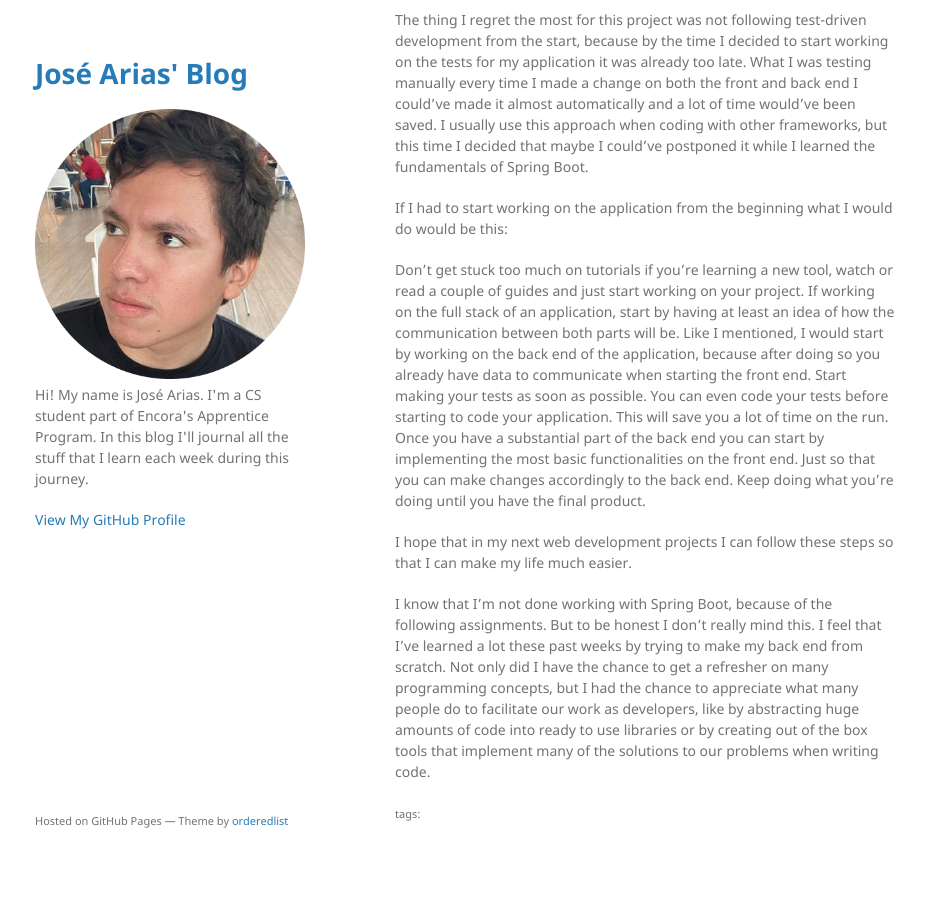
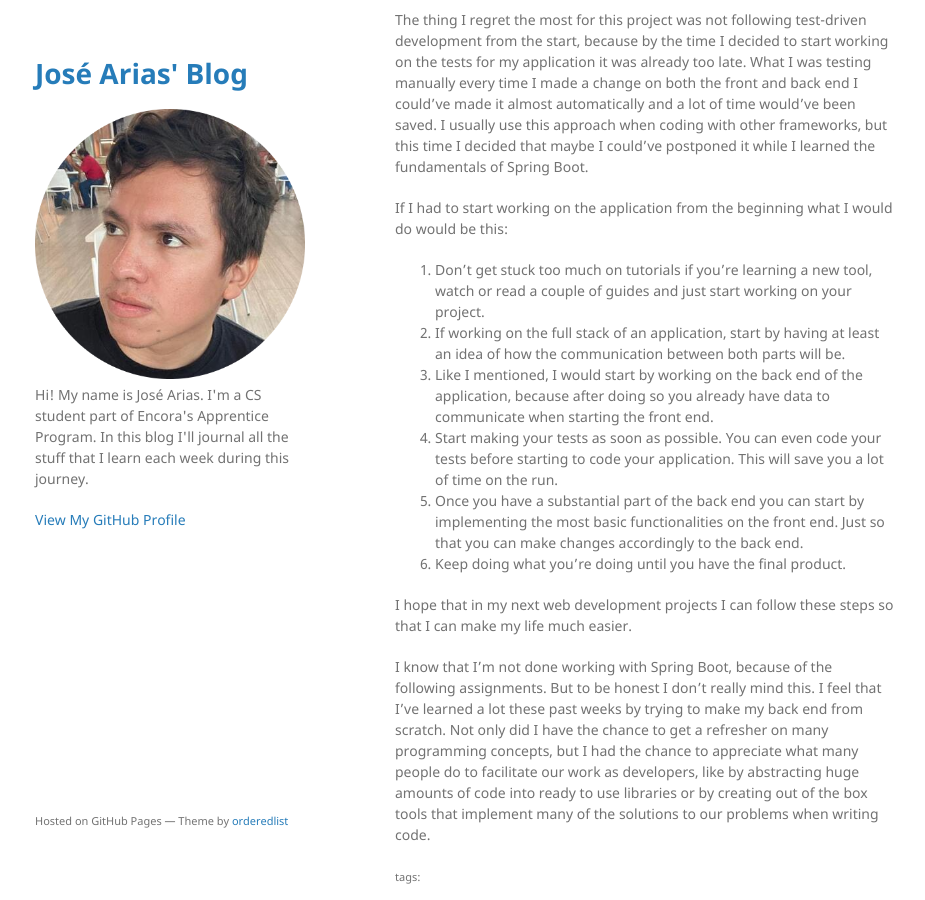
Before and after one commit to joseearias/joseearias.github.io, a Jekyll site: the page built from _posts/2022-10-28-ninth-week.markdown, in a window 1280 px wide and 900 px high, scrolled down 1226 px. Shown: the whole window, without its empty margins (175-1100 px from the left). Built offline with Jekyll 4.4.1, drawn with Linux system fonts in a browser that asks for light colours; before the commit the page ends 2099 px from its top, so only the background shows below that; part of the change alters nothing that is shown.

```diff
--- a/_posts/2022-10-28-ninth-week.markdown
+++ b/_posts/2022-10-28-ninth-week.markdown
@@ -24,12 +24,12 @@ I usually use this approach when coding with other frameworks, but this time I d
 
 If I had to start working on the application from the beginning what I would do would be this:
 
-Don’t get stuck too much on tutorials if you’re learning a new tool, watch or read a couple of guides and just start working on your project.
-If working on the full stack of an application, start by having at least an idea of how the communication between both parts will be.
-Like I mentioned, I would start by working on the back end of the application, because after doing so you already have data to communicate when starting the front end.
-Start making your tests as soon as possible. You can even code your tests before starting to code your application. This will save you a lot of time on the run.
-Once you have a substantial part of the back end you can start by implementing the most basic functionalities on the front end. Just so that you can make changes accordingly to the back end.
-Keep doing what you’re doing until you have the final product.
+1. Don’t get stuck too much on tutorials if you’re learning a new tool, watch or read a couple of guides and just start working on your project.
+2. If working on the full stack of an application, start by having at least an idea of how the communication between both parts will be.
+3. Like I mentioned, I would start by working on the back end of the application, because after doing so you already have data to communicate when starting the front end.
+4. Start making your tests as soon as possible. You can even code your tests before starting to code your application. This will save you a lot of time on the run.
+5. Once you have a substantial part of the back end you can start by implementing the most basic functionalities on the front end. Just so that you can make changes accordingly to the back end.
+6. Keep doing what you’re doing until you have the final product.
 
 I hope that in my next web development projects I can follow these steps so that I can make my life much easier.
 
```
